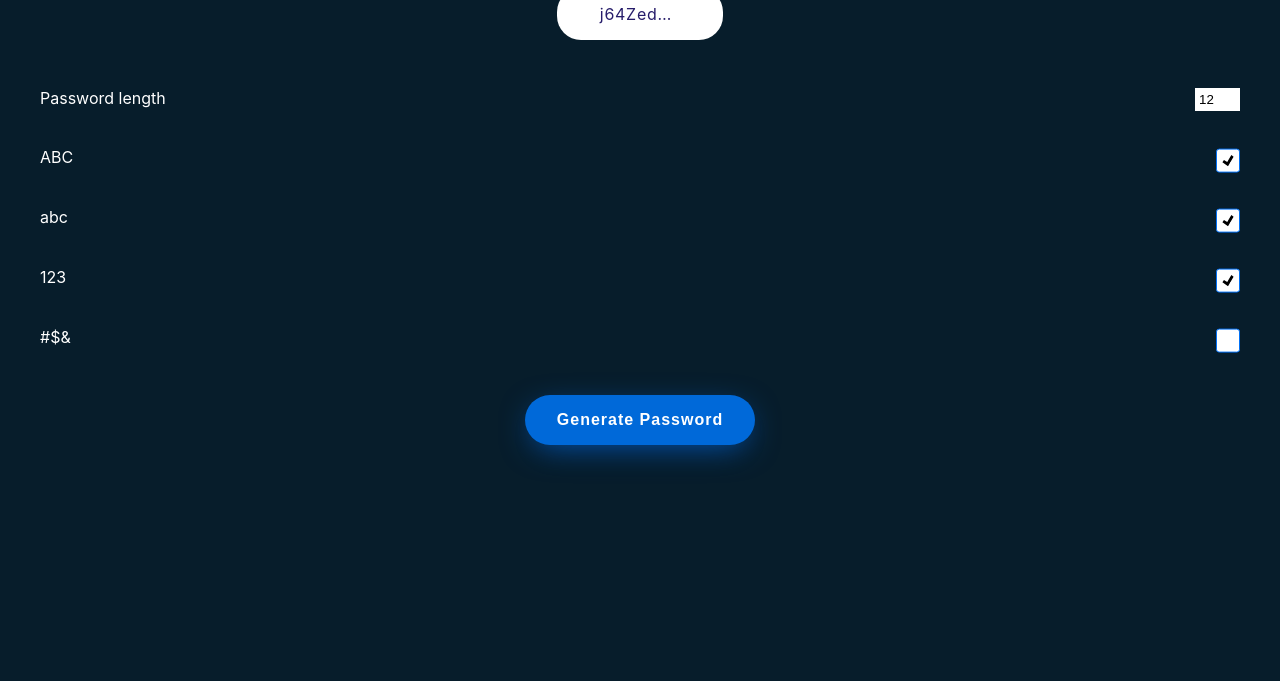
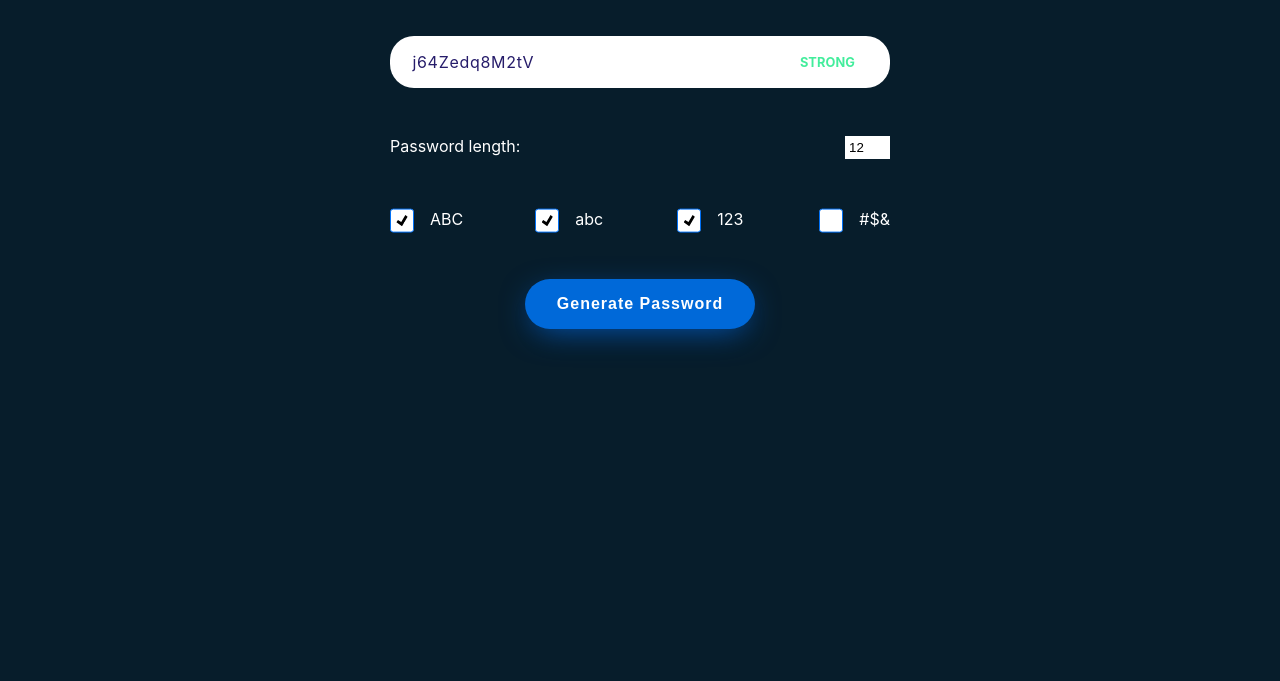
Before and after one commit to axlgomez/password-generator, a plain HTML site: page index.html in a window 1280 px wide. Shown: the part 119-800 px from the top of the page. Drawn offline with nearby package versions, Linux system fonts and the light colour scheme.

Commit message:
fix html file

```diff
--- a/index.html
+++ b/index.html
@@ -5,7 +5,9 @@
     <meta http-equiv="X-UA-Compatible" content="IE=edge">
     <meta name="viewport" content="width=device-width, initial-scale=1.0">
     <title>Random Password Generator</title>
-    <link rel="preconnect" href="https://fonts.googleapis.com"><link rel="preconnect" href="https://fonts.gstatic.com" crossorigin><link href="https://fonts.googleapis.com/css2?family=Montserrat&display=swap" rel="stylesheet">
+    <link rel="preconnect" href="https://fonts.googleapis.com">
+    <link rel="preconnect" href="https://fonts.gstatic.com" crossorigin>
+    <link href="https://fonts.googleapis.com/css2?family=Oswald&display=swap" rel="stylesheet">
     <link rel="stylesheet" href="https://cdnjs.cloudflare.com/ajax/libs/animate.css/4.1.1/animate.min.css"/>
     <link rel="stylesheet" href="build/style/style.css">
     <script src="src/js/script.js" defer></script>
@@ -15,35 +17,38 @@
     <main>
 
         <section class="password-generator">
-            <h1>Password Generator</h1>
+            <h1>Random Password Generator</h1>
+
+            <div class="password__box">
               <div class="password__container">
                 <p class="password-generator__textbox" id="password-display"></p>
+                <span class="badge" id="strength"></span>
               </div>
               <div class="password-generator__form-item">
-              <label for="password-length">Password length</label>
-              <input type="number" id="password-length" class="password-generator__input" value="12" min="6" max="21"/>
+                <label for="password-length">Password length:</label>
+                <input type="number" id="password-length" class="password-generator__input" value="12" min="6" max="31"/>
               </div>
-            <div class="password-generator__form-item">
-              <label for="uppercase-letters">ABC</label>
-              <input type="checkbox" name="uppercase" id="uppercase-letters" class="password-generator__checkbox" checked/>
+              <div class="password__characters">
+                <label class="label">
+                  <input type="checkbox" name="uppercase" id="uppercase-letters"class="password-generator__checkbox" checked/> ABC
+                </label>
+                <label class="label">
+                  <input type="checkbox" name="lowercase" id="lowercase-letters"class="password-generator__checkbox" checked/> abc
+                </label>
+                <label class="label">
+                  <input type="checkbox" name="numbers" id="numbers"class="password-generator__checkbox" checked/> 123
+                </label>
+                <label class="label">
+                  <input type="checkbox" name="symbols" id="symbols"class="password-generator__checkbox"/> #$&
+                </label>
               </div>
-            <div class="password-generator__form-item">
-              <label for="lowercase-letters">abc</label>
-              <input type="checkbox" name="lowercase" id="lowercase-letters" class="password-generator__checkbox" checked/>
+              <div class="password__button">
+                <button class="password-generator__button" id="generate-password">Generate Password</button>
               </div>
-            <div class="password-generator__form-item">
-              <label for="numbers">123</label>
-              <input type="checkbox" name="numbers" id="numbers" class="password-generator__checkbox" checked/>
             </div>
-            <div class="password-generator__form-item">
-              <label for="symbols">#$&</label>
-              <input type="checkbox" name="symbols" id="symbols" class="password-generator__checkbox"/>
-            </div>
-            <button class="password-generator__button" id="generate-password">Generate Password</button>
         </section>
 
     </main>
 
-
 </body>
 </html>
```
Lines whose indentation alone changed are shown as unchanged.
